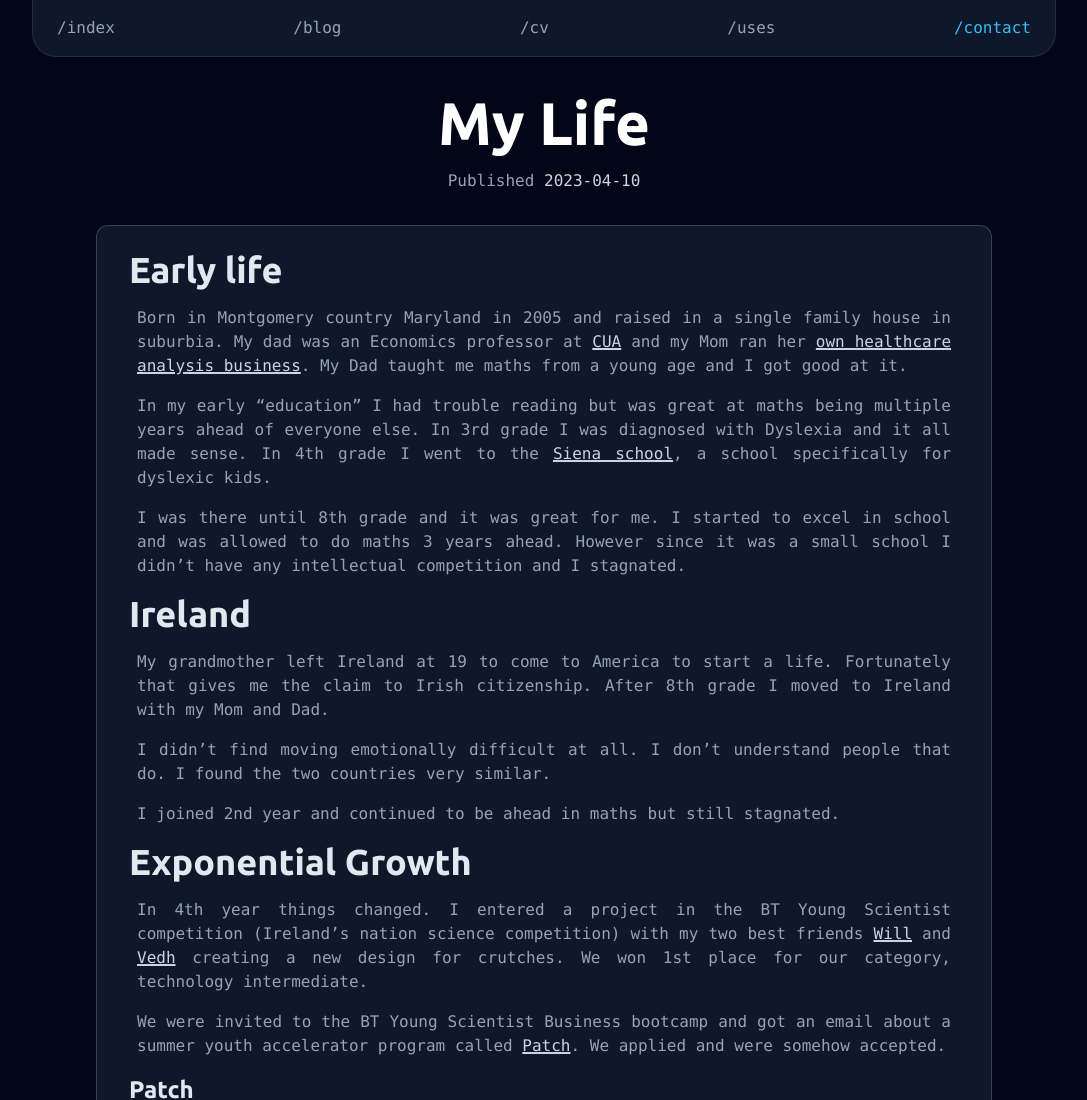
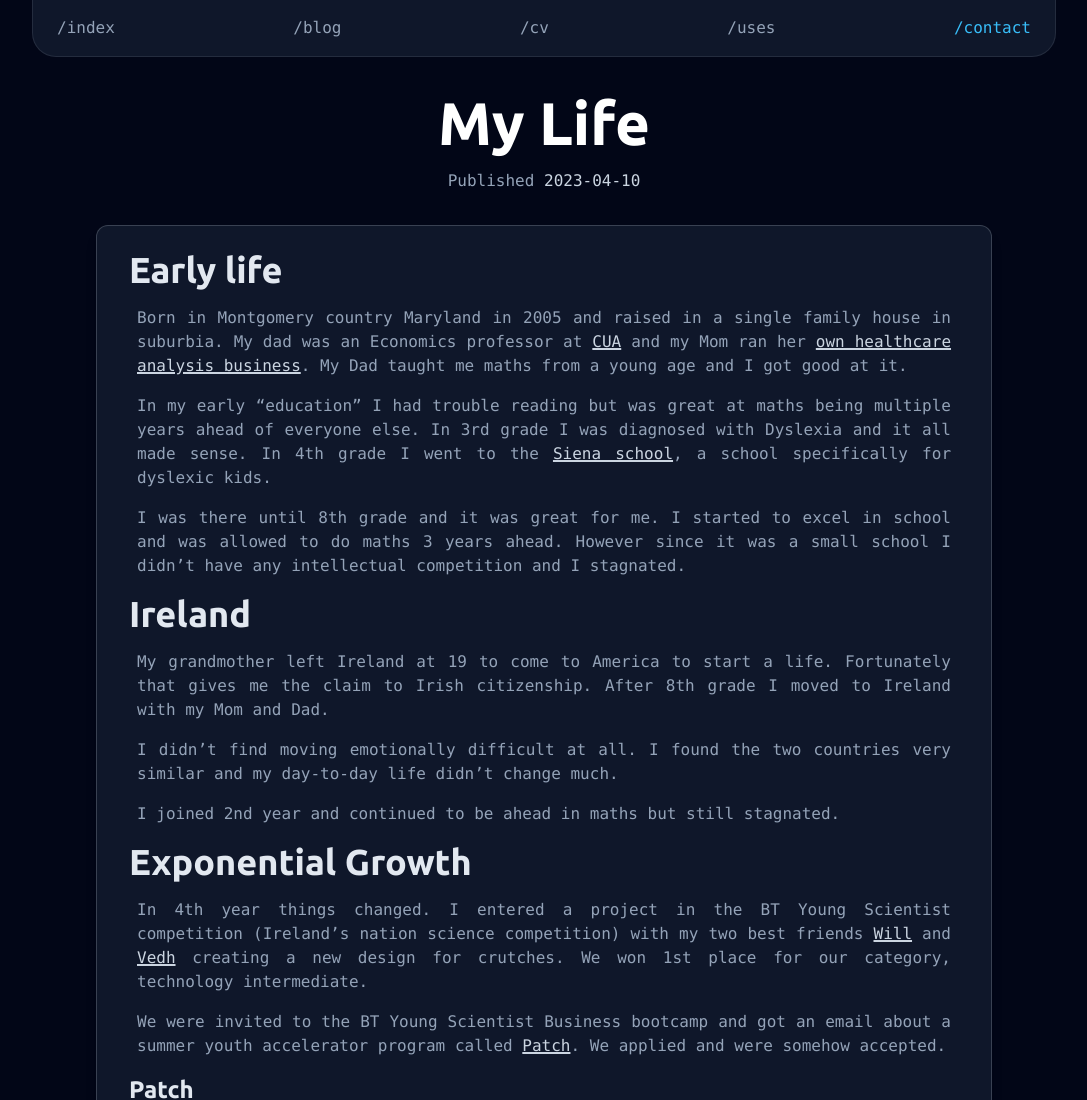
Before and after one commit to thomas-forbes/thomasforbes-com, an Astro site: page /blog/my-life in a window 1280 px wide. Shown: the top 1100 px of the page, without its empty margins (96-1183 px from the left). Built offline with nearby package versions, Linux system fonts and the light colour scheme; Astro itself is replaced by a stand-in of ours.

Commit message:
small blog tweak

```diff
--- a/src/content/blog/my-life.md
+++ b/src/content/blog/my-life.md
@@ -15,7 +15,7 @@ I was there until 8th grade and it was great for me. I started to excel in schoo
 
 My grandmother left Ireland at 19 to come to America to start a life. Fortunately that gives me the claim to Irish citizenship. After 8th grade I moved to Ireland with my Mom and Dad.
 
-I didn't find moving emotionally difficult at all. I don't understand people that do. I found the two countries very similar.
+I didn't find moving emotionally difficult at all. I found the two countries very similar and my day-to-day life didn't change much.
 
 I joined 2nd year and continued to be ahead in maths but still stagnated.
 
```
